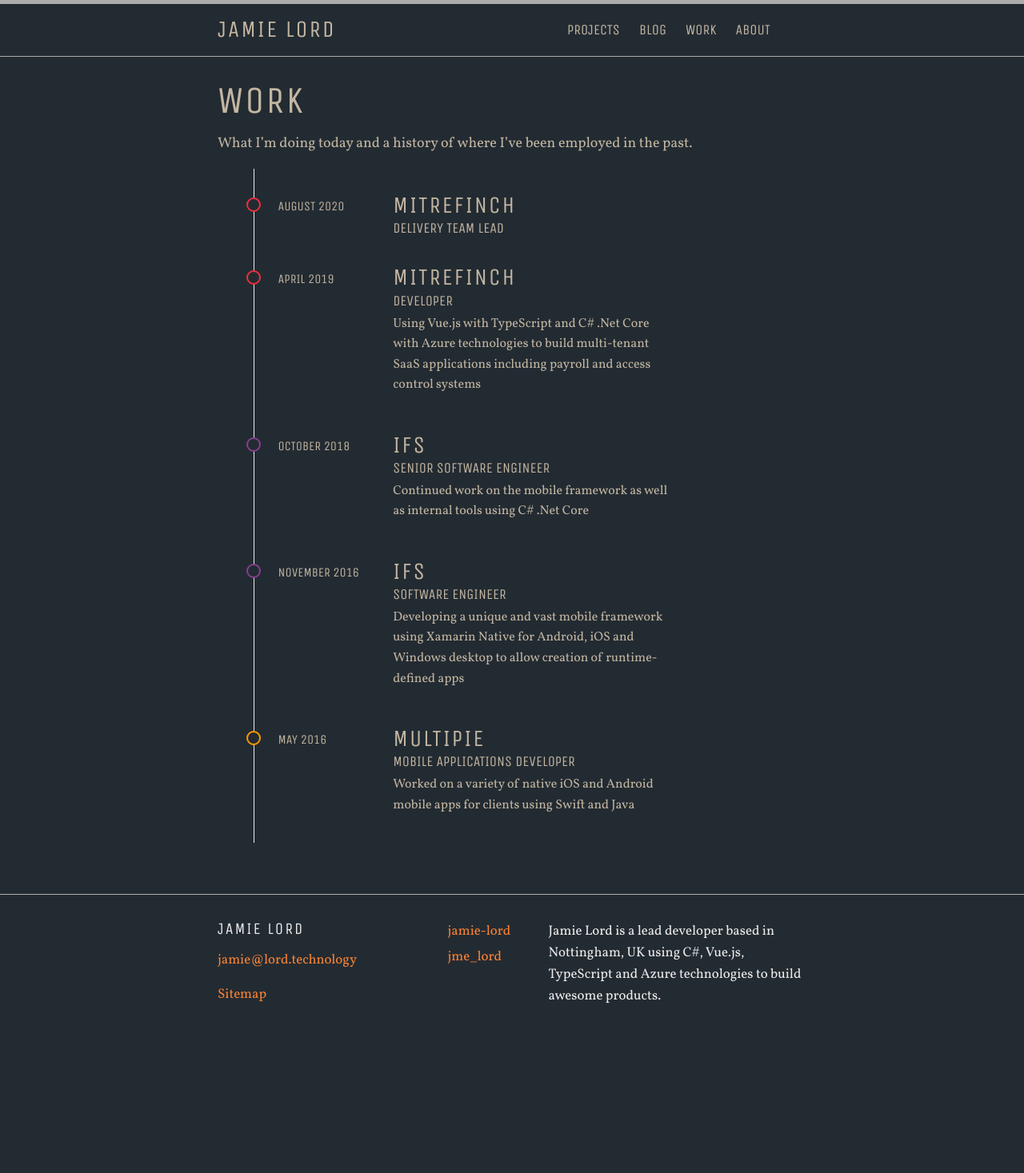
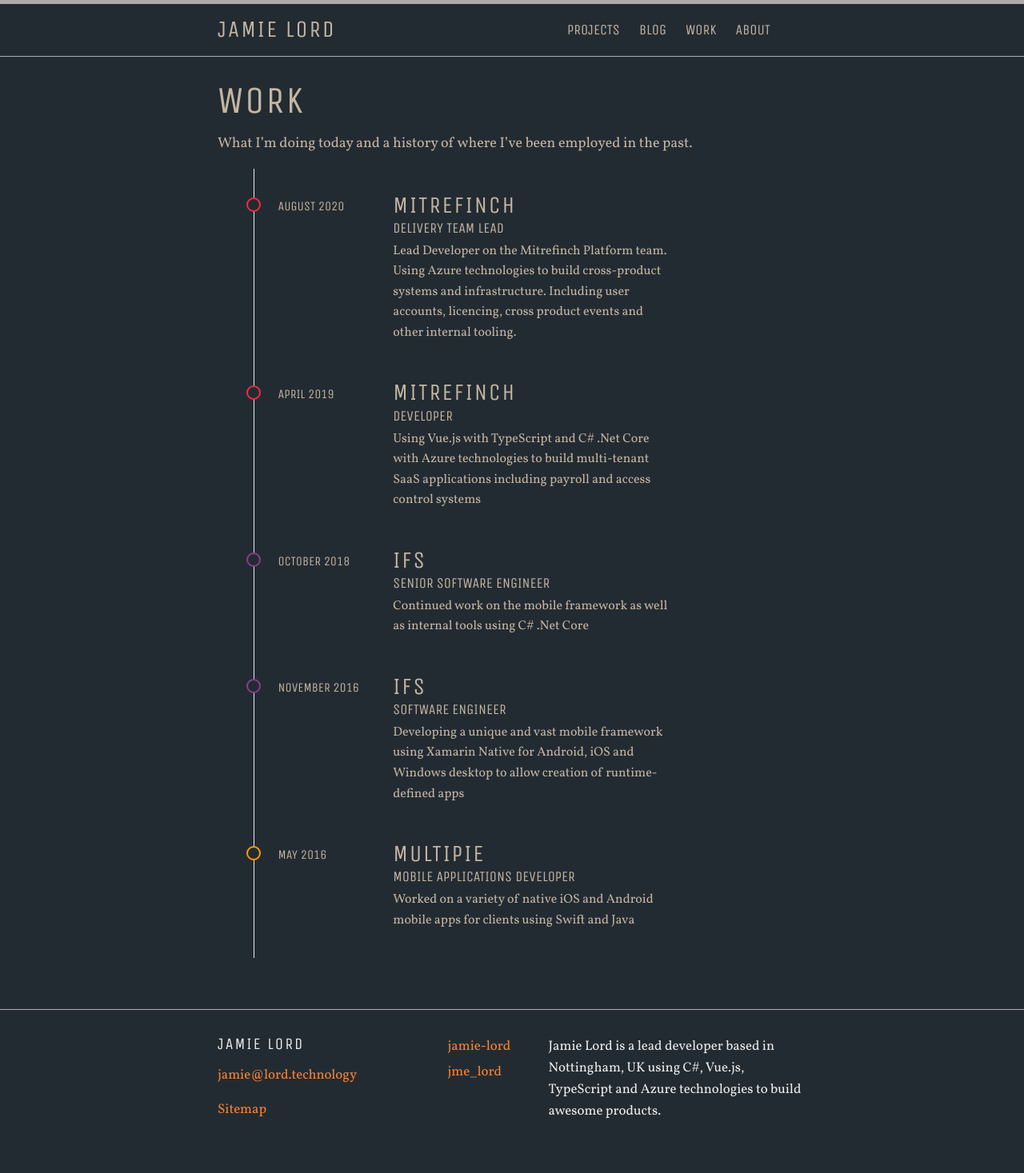
Before and after one commit to jamie-lord/Lord.technology, a Jekyll site: the page built from work.md, in a window 1280 px wide. Shown: the whole page at 80% size. Built offline with Jekyll 4.4.1, drawn with Linux system fonts in a browser that asks for light colours; before the commit the page ends 1323 px from its top, so only the background shows below that.

Commit message:
Updated Work

```diff
--- a/work.md
+++ b/work.md
@@ -14,6 +14,7 @@
         <div class="desc">
           <h3>Mitrefinch</h3>
           <span class="designation">Delivery Team Lead</span>
+          <p>Lead Developer on the Mitrefinch Platform team. Using Azure technologies to build cross-product systems and infrastructure. Including user accounts, licencing, cross product events and other internal tooling.</p>
         </div>
       </li>
       <li>
```
